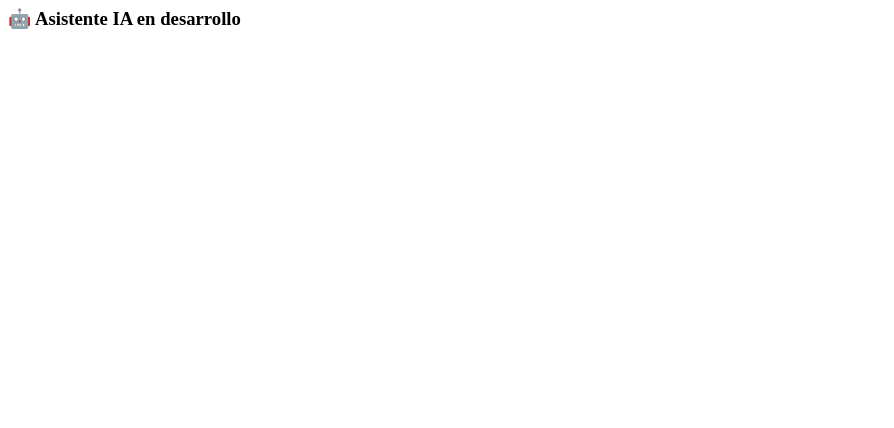
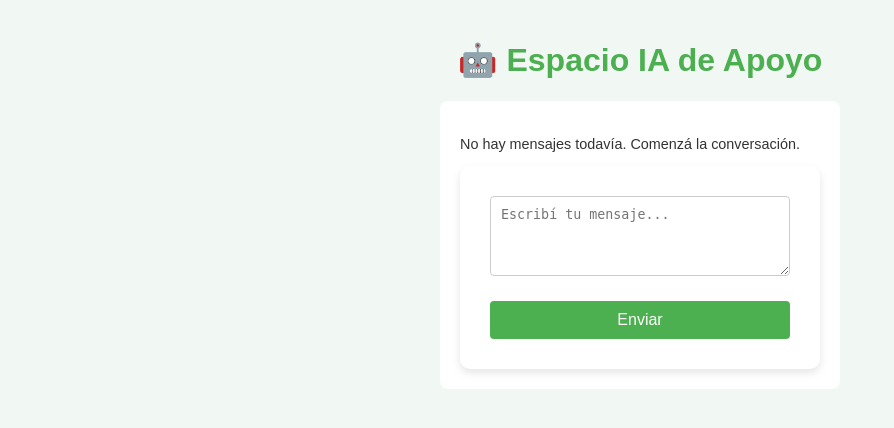
Before and after one commit to s4r4s4t3/espacio-seguro, a Flask app: page /ia in a window 1280 px wide. Shown: the top 428 px of the page, without its empty margins (0-894 px from the left). Run offline with Flask 3, Linux system fonts and the light colour scheme; the visitor is signed in with stand-in values (Sample User, id 1).

Commit message:
IA de Apoyo con estilos en static

```diff
--- a/app/__init__.py
+++ b/app/__init__.py
@@ -50,8 +50,11 @@
     from app.routes.diary import diary_bp
     app.register_blueprint(diary_bp)
 
-    # ✅ Sistema de Amigos (renombrado)
     from app.routes.amigos import amigos_bp
     app.register_blueprint(amigos_bp)
 
+    # ✅ Nuevo: Blueprint IA de Apoyo
+    from app.routes.ai import ai_bp
+    app.register_blueprint(ai_bp)
+
     return app
--- /dev/null
+++ b/app/routes/ai.py
@@ -0,0 +1,30 @@
+# app/routes/ai.py
+
+from flask import Blueprint, render_template, request
+from flask_login import login_required, current_user
+
+ai_bp = Blueprint('ai', __name__)
+
+# Lista de respuestas simuladas
+RESPUESTAS_IA = [
+    "Gracias por contarme eso. Estoy acá para escucharte.",
+    "Te entiendo, seguí contándome lo que sentís.",
+    "Estoy orgulloso de vos por compartirlo.",
+    "No estás solo/a, contá conmigo.",
+    "¿Querés que hablemos de otra cosa?"
+]
+
+@ai_bp.route('/ia', methods=['GET', 'POST'])
+@login_required
+def ia():
+    historial = []
+
+    if request.method == 'POST':
+        mensaje_usuario = request.form.get('mensaje')
+        if mensaje_usuario:
+            # Simular respuesta de IA
+            respuesta_ia = RESPUESTAS_IA[len(mensaje_usuario) % len(RESPUESTAS_IA)]
+            historial.append(('Tú', mensaje_usuario))
+            historial.append(('Espacio IA', respuesta_ia))
+
+    return render_template('ai.html', historial=historial, user=current_user)
--- a/app/routes/home.py
+++ b/app/routes/home.py
@@ -63,12 +63,6 @@
 def musica():
     return "<h3>🎵 Playlist Musical en desarrollo</h3>"
 
-# IA de Apoyo
-@home_bp.route('/ia')
-@login_required
-def ia():
-    return "<h3>🤖 Asistente IA en desarrollo</h3>"
-
 # ⚙️ Configuración
 @home_bp.route('/config')
 @login_required
--- a/app/static/style.css
+++ b/app/static/style.css
@@ -88,3 +88,59 @@
   align-items: center;
   justify-content: center;
 }
+
+/* =======================
+   Estilos IA de Apoyo
+   ======================= */
+
+.ia-body {
+    font-family: Arial, sans-serif;
+    background-color: #f1f8f4;
+    padding: 20px;
+}
+
+.ia-titulo {
+    color: #4CAF50;
+}
+
+.ia-chat-box {
+    background: #fff;
+    border-radius: 8px;
+    padding: 20px;
+    max-width: 600px;
+    margin: auto;
+}
+
+.ia-mensaje {
+    margin-bottom: 10px;
+}
+
+.ia-usuario {
+    font-weight: bold;
+    color: #333;
+}
+
+.ia-respuesta {
+    margin-left: 20px;
+    color: #555;
+}
+
+.ia-textarea {
+    width: 100%;
+    height: 80px;
+    border-radius: 4px;
+    border: 1px solid #ccc;
+    padding: 10px;
+    resize: vertical;
+    box-sizing: border-box;
+}
+
+.ia-boton {
+    background: #4CAF50;
+    color: #fff;
+    border: none;
+    padding: 10px 20px;
+    margin-top: 10px;
+    border-radius: 4px;
+    cursor: pointer;
+}
--- /dev/null
+++ b/app/templates/ai.html
@@ -0,0 +1,30 @@
+<!-- templates/ai.html -->
+
+<!DOCTYPE html>
+<html lang="es">
+<head>
+    <meta charset="UTF-8">
+    <title>Espacio IA de Apoyo</title>
+    <link rel="stylesheet" href="{{ url_for('static', filename='style.css') }}">
+</head>
+<body class="ia-body">
+    <h1 class="ia-titulo">🤖 Espacio IA de Apoyo</h1>
+    <div class="ia-chat-box">
+        {% if historial %}
+            {% for remitente, mensaje in historial %}
+                <div class="ia-mensaje">
+                    <span class="ia-usuario">{{ remitente }}:</span>
+                    <span class="ia-respuesta">{{ mensaje }}</span>
+                </div>
+            {% endfor %}
+        {% else %}
+            <p>No hay mensajes todavía. Comenzá la conversación.</p>
+        {% endif %}
+
+        <form method="POST">
+            <textarea name="mensaje" placeholder="Escribí tu mensaje..." class="ia-textarea"></textarea>
+            <button type="submit" class="ia-boton">Enviar</button>
+        </form>
+    </div>
+</body>
+</html>
```
